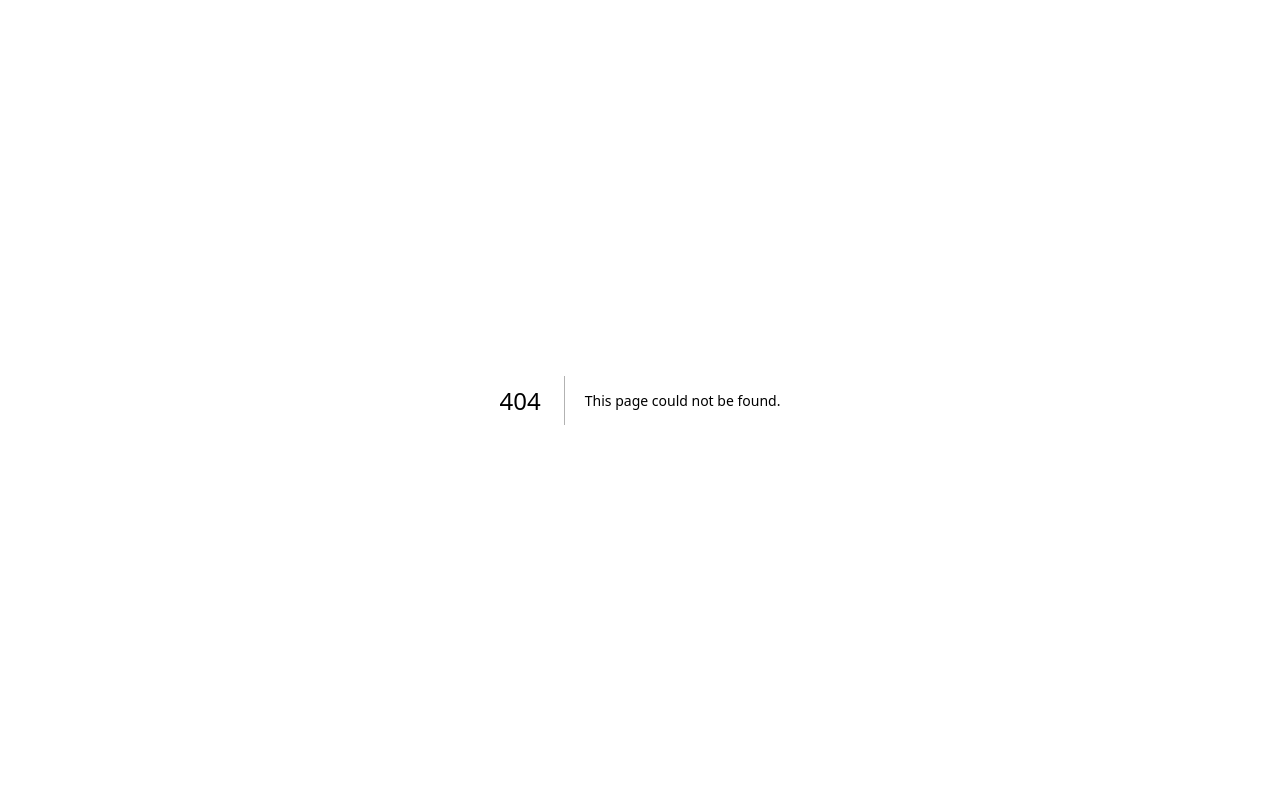
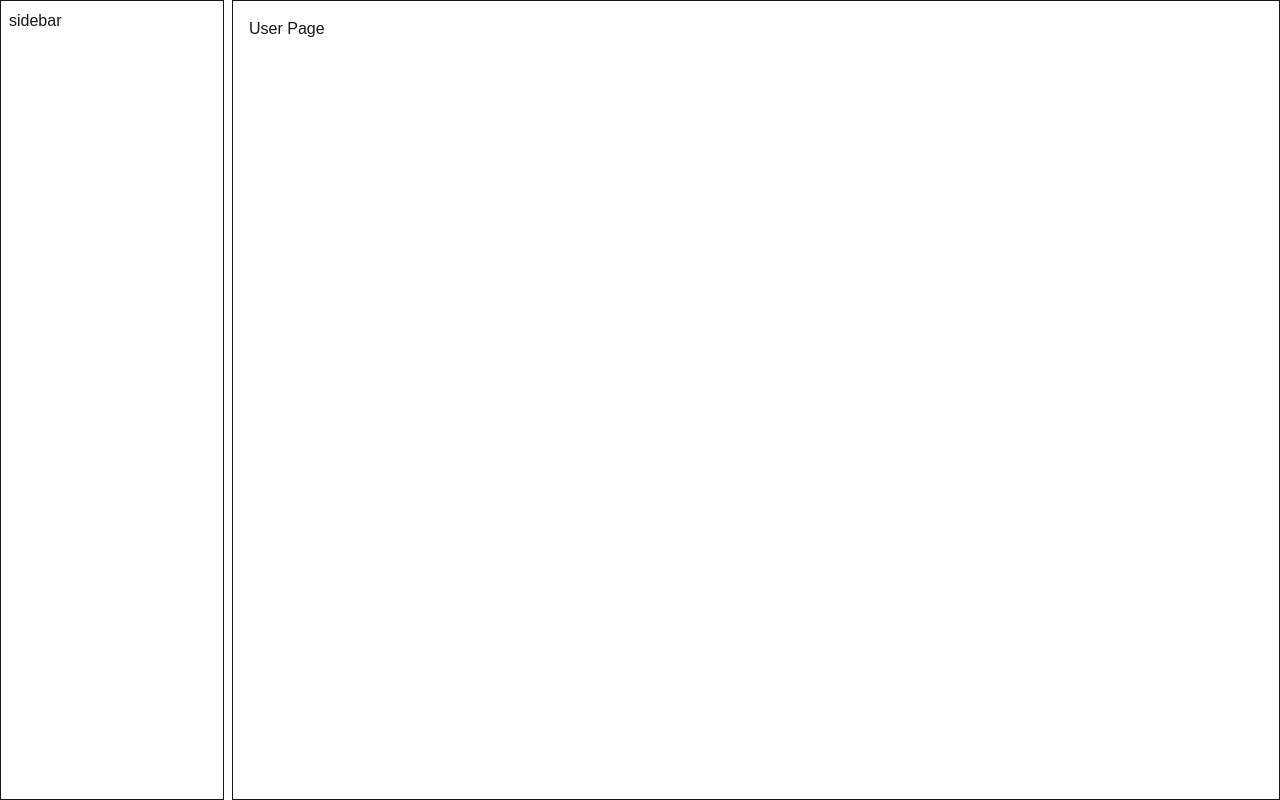
Before and after one commit to hasan6t7/next-js, a Next.js app: page /dashboard/user in a window 1280 px wide. Before the commit this address had no page. Built offline with nearby package versions, Linux system fonts and the light colour scheme.

Commit message:
next layout

```diff
--- /dev/null
+++ b/src/app/dashboard/layout.tsx
@@ -0,0 +1,12 @@
+import React, { ReactNode } from "react";
+
+const layout = ({ children }: { children: ReactNode }) => {
+  return (
+    <div className="flex gap-2 h-screen flex-col md:flex-row">
+      <div className="w-full md:w-56 p-2 border ">sidebar</div>
+      <div className="flex-1 border p-4">{children}</div>
+    </div>
+  );
+};
+
+export default layout;
--- /dev/null
+++ b/src/app/dashboard/user/page.tsx
@@ -0,0 +1,9 @@
+import React from 'react'
+
+const UserPage = () => {
+  return (
+    <div>User Page</div>
+  )
+}
+
+export default UserPage
```
